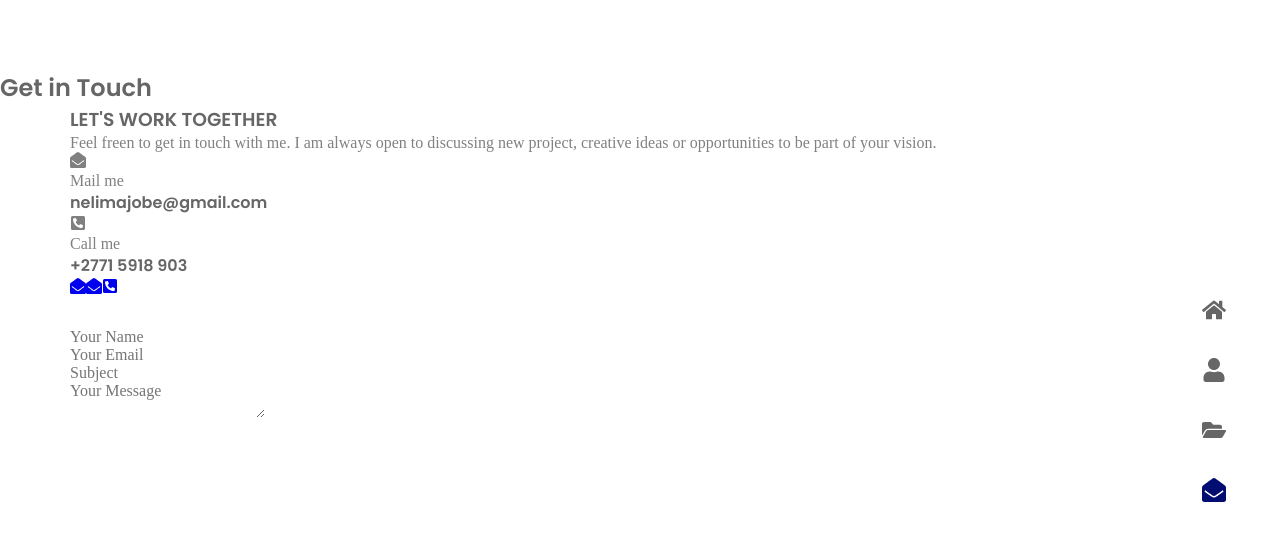
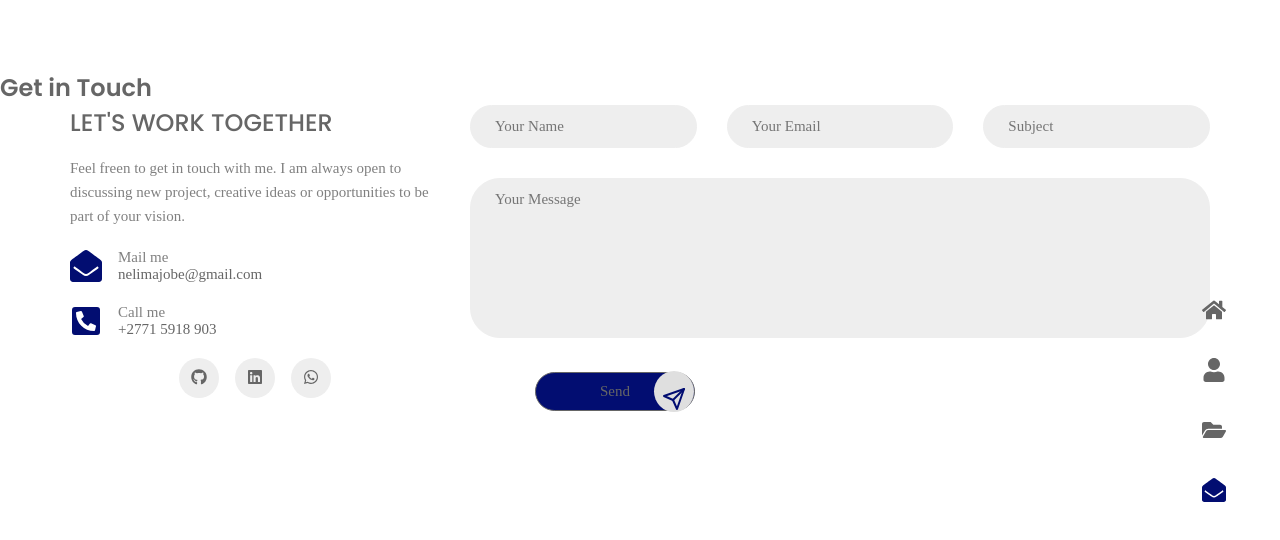
Before and after one commit to Nelisiwe/Nelisiwe-Portfolio, a React (Vite) app: page /contact in a window 1280 px wide. Shown: the top 540 px of the page. Built offline with nearby package versions, Linux system fonts and the light colour scheme; a web font is replaced by a local one.

Commit message:
home section icon styling

```diff
--- a/src/data.jsx
+++ b/src/data.jsx
@@ -5,6 +5,9 @@ import {
   FaEnvelopeOpen,
   FaBriefcase,
   FaGraduationCap,
+  FaGithub,
+  FaLinkedin,
+  FaWhatsapp,
 } from 'react-icons/fa';
 
 
--- a/src/pages/contact/Contact.jsx
+++ b/src/pages/contact/Contact.jsx
@@ -1,5 +1,6 @@
 import React from 'react';
-import { FaEnvelopeOpen, FaPhoneSquareAlt } from 'react-icons/fa';
+import { FaEnvelopeOpen, FaPhoneSquareAlt, FaLinkedin, FaGithub, FaWhatsapp  } from 'react-icons/fa';
+import { FiSend } from 'react-icons/fi'
 import "./contact.css"
 
 
@@ -37,16 +38,16 @@ const Contact = () => {
             </div>
           </div>
           <div className='contact_socials'>
-            <a href='https://faceboo.com' className='contact_social-link'>
-              <FaEnvelopeOpen />
+            <a href='https://github.com/Nelisiwe?tab=repositories' className='contact_social-link'>
+              < FaGithub/>
             </a>
 
-            <a href='https://faceboo.com' className='contact_social-link'>
-              <FaEnvelopeOpen />
+            <a href='https://www.linkedin.com/in/nelisiwe-gumede-2b393122b/' className='contact_social-link'>
+              <FaLinkedin />
             </a>
 
-            <a href='https://faceboo.com' className='contact_social-link'>
-              <FaPhoneSquareAlt />
+            <a href='https://wa.link/xxs17c' className='contact_social-link'>
+              <FaWhatsapp />
             </a>
           </div>
         </div>
@@ -75,13 +76,19 @@ const Contact = () => {
                 className='form_control'
                 />
             </div>
-            <div className='form_input-div'>
-              <textarea
-                placeholder='Your Message'
-                className='form_control textarea'
-                ></textarea>
+          </div>
+          <div className='form_input-div'>
+            <textarea
+              placeholder='Your Message'
+              className='form_control textarea'
+            ></textarea>
             </div>
-          </div>
+            <button className='button'>
+              Send
+              <span className="button_icon contact_button-icon">
+                <FiSend />
+              </span>
+            </button>
         </form>
       </div>
     </section>
--- a/src/pages/contact/contact.css
+++ b/src/pages/contact/contact.css
@@ -0,0 +1,98 @@
+.contact_container {
+    grid-template-columns: 4fr 8fr;
+}
+
+.contact_title {
+    font-size: var(--h3-font);
+    font-weight: var(--weight-600);
+    margin-bottom: 1rem;
+}
+
+.contact_description {
+    font-size: var(--small-font);
+    line-height: 1.6;
+}
+
+.contact_description,
+.contact_info .info_item {
+    margin-bottom: 20px;
+}
+
+.contact_info .info_item {
+    display: flex;
+    align-items: center;
+    column-gap: 16px;
+}
+
+.contact_info .info_icon {
+    color: var(--main-color);
+    font-size: var(--h2-font);
+}
+
+.contact_info .info_title {
+    font-size: var(--small-font);
+}
+
+.contact_info .info_desc {
+    font-family: var(--body-font);
+    font-size: var(--small-font);
+    font-weight: var(--weight-500);
+}
+
+.contact_socials {
+    display: flex;
+    justify-content: center;
+    margin-bottom: 20px;
+    column-gap: 16px;
+}
+
+.contact_social-link {
+    background-color: var(--container-color);
+    color: var(--title-text-color);
+    width: 40px;
+    height: 40px;
+    border-radius: 50%;
+    text-align: center;
+    line-height: 44px;
+    transition: all 0.3s ease;
+}
+
+.contact_social-link:hover {
+    background-color: var(--main-color);
+    color: var(--title-text-color);
+}
+
+.form_input-group {
+    display: grid;
+    grid-template-columns: repeat(3, 1fr);
+    column-gap: 30px;
+}
+
+.form_input-div {
+    margin-bottom: 30px;
+}
+
+.form_control {
+    border: 1px solid var(--container-color);
+    background-color: var(--container-color);
+    color: var(--title-text-color);
+    width: 100%;
+    padding: 12px 24px;
+    border-radius: 30px;
+    font-size: var(--small-font);
+    transition: all 0.3s ease;
+}
+
+.form_control:focus {
+    border-color: var(--main-color);
+}
+
+.textarea {
+    resize: none;
+    height: 160px;
+}
+
+.contact_button-icon {
+    font-size: var(--h3-font);
+    line-height: 64px;
+}
--- a/src/pages/home/home.css
+++ b/src/pages/home/home.css
@@ -28,9 +28,10 @@
 }
 
 .home_img {
-    width: 280px;
-    height: 200px;
-    margin-left: 10px;
+    width: 90%;
+    object-fit: cover;
+    height: 230px;
+    margin: 0 15px;
     border: 1px solid var(--title-text-color);
     border-radius: 30px;
 }
@@ -72,3 +73,25 @@
     width: 200px;
     height: 200px;
  }
+.home_socials {
+    display: flex;
+    justify-content: center;
+    margin-bottom: 20px;
+    column-gap: 16px;
+}
+
+ .home_social-link {
+    background-color: var(--container-color);
+    color: var(--title-text-color);
+    width: 30px;
+    height: 30px;
+    border-radius: 50%;
+    text-align: center;
+    line-height: 35px;
+    transition: all 0.3s ease;
+}
+
+.home_social-link:hover {
+    background-color: var(--main-color);
+    color: var(--title-text-color);
+}
```
